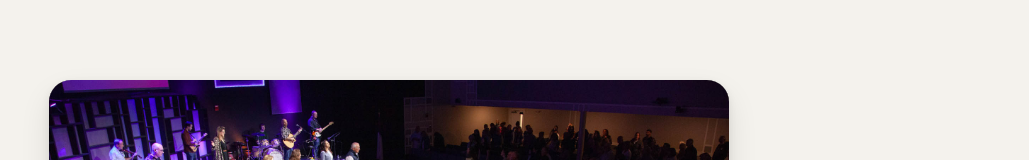
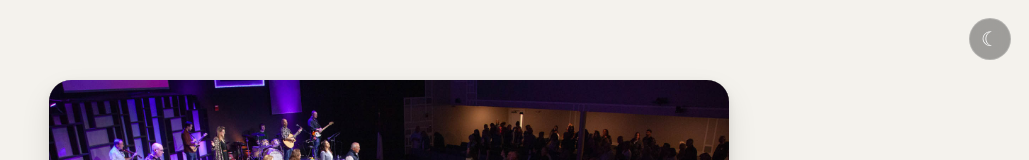
Before and after one commit to Paymvi/Church_Notes_App, a React (Vite) app: page / in a window 1280 px wide. Shown: the top 160 px of the page, without its empty margins (251-1280 px from the left). Built offline with nearby package versions, Linux system fonts and the light colour scheme.

Commit message:
Add light/dark mode toggle

```diff
--- a/src/App.css
+++ b/src/App.css
@@ -1674,7 +1674,6 @@ button {
 
 /* =========================================================
    CLEAN NOTE INPUT TYPOGRAPHY
-   Paste at END of App.css
 ========================================================= */
 
 .note-title-input,
@@ -1715,3 +1714,351 @@ button {
 .note-card-body {
   padding-top: 16px;
 }
+
+
+
+
+/* =========================================================
+   LIGHT + DARK MODE
+========================================================= */
+
+
+/* =========================================================
+   THEME VARIABLES - LIGHT MODE
+========================================================= */
+
+:root {
+  --app-bg: #f4f2ed;
+
+  --surface: #ffffff;
+  --surface-soft: #fafaf7;
+  --surface-hover: #f5f5f0;
+
+  --text-primary: #20231e;
+  --text-secondary: #60655d;
+  --text-muted: #8b8f86;
+
+  --border: #d8d9d2;
+  --divider: #e7e7e1;
+
+  --placeholder: #999d94;
+
+  --accent: #283327;
+  --accent-hover: #344033;
+  --accent-text: #ffffff;
+
+  --empty-bg: rgba(255, 255, 255, 0.38);
+
+  --note-shadow:
+    0 2px 4px rgba(0, 0, 0, 0.025),
+    0 8px 24px rgba(0, 0, 0, 0.035);
+}
+
+
+/* =========================================================
+   THEME VARIABLES — DARK MODE
+========================================================= */
+
+html[data-theme="dark"] {
+  /* Main page background */
+  --app-bg: #0b0c10;
+
+  /* Cards */
+  --surface: #12141b;
+
+  /* Inputs / secondary surfaces */
+  /* --surface-soft: #1f2937; */
+  --surface-soft: #202433;
+
+  /* Hover state */
+  --surface-hover: #252d3a;
+
+  /* Main white text */
+  --text-primary: #f4f6ff;
+
+  /* Secondary text */
+  --text-secondary: rgba(244, 246, 255, 0.78);
+
+  /* Dates / labels / quieter text */
+  --text-muted: rgba(244, 246, 255, 0.62);
+
+  /* Very subtle borders */
+  --border: rgba(255, 255, 255, 0.08);
+
+  /* Separators */
+  --divider: rgba(255, 255, 255, 0.08);
+
+  /* Input placeholder */
+  --placeholder: rgba(244, 246, 255, 0.42);
+
+  /* Keep the Bible app's green identity */
+  --accent: #d7e1d2;
+  --accent-hover: #eef4ea;
+  --accent-text: #182017;
+
+  /* Empty state */
+  --empty-bg: #12141b;
+
+  --note-shadow:
+    0 8px 24px rgba(0, 0, 0, 0.28);
+}
+
+
+/* =========================================================
+   PAGE BACKGROUND
+========================================================= */
+
+html,
+body {
+  background: var(--app-bg);
+}
+
+.app-shell,
+.notes-page {
+  background: var(--app-bg);
+  color: var(--text-primary);
+
+  transition:
+    background 180ms ease,
+    color 180ms ease;
+}
+
+
+/* =========================================================
+   THEME TOGGLE
+========================================================= */
+
+.app-shell {
+  position: relative;
+}
+
+.theme-toggle {
+  position: absolute;
+
+  top: 18px;
+  right: 18px;
+
+  z-index: 50;
+
+  width: 42px;
+  height: 42px;
+
+  padding: 0;
+
+  display: flex;
+  align-items: center;
+  justify-content: center;
+
+  border: 1px solid rgba(255, 255, 255, 0.22);
+  border-radius: 999px;
+
+  background: rgba(20, 20, 20, 0.38);
+  color: #ffffff;
+
+  font-size: 20px;
+  line-height: 1;
+
+  cursor: pointer;
+
+  backdrop-filter: blur(8px);
+  -webkit-backdrop-filter: blur(8px);
+
+  transition:
+    background 150ms ease,
+    transform 150ms ease;
+}
+
+.theme-toggle:hover {
+  background: rgba(20, 20, 20, 0.55);
+}
+
+.theme-toggle:active {
+  transform: scale(0.94);
+}
+
+
+/* HOME PAGE:
+   button isn't sitting over a banner, so make it appropriate
+   for the current theme.
+*/
+
+.home-page ~ .theme-toggle {
+  color: var(--text-primary);
+}
+
+
+/* =========================================================
+   CHURCH DETAIL INFO
+========================================================= */
+
+.church-detail-title h1 {
+  color: var(--text-primary);
+}
+
+.church-detail-title .page-eyebrow {
+  color: var(--text-muted);
+}
+
+
+/* =========================================================
+   SERVICE TIMES
+========================================================= */
+
+.service-time {
+  border-color: var(--border);
+
+  background: var(--surface-soft);
+}
+
+.service-time-label {
+  color: var(--text-muted);
+}
+
+.service-time-value {
+  color: var(--text-primary);
+}
+
+
+/* =========================================================
+   NOTES SECTION
+========================================================= */
+
+.notes-top-row {
+  border-top-color: var(--divider);
+}
+
+.notes-section-heading h2 {
+  color: var(--text-primary);
+}
+
+
+/* =========================================================
+   ADD NOTE BUTTON
+========================================================= */
+
+.add-note-button {
+  background: var(--accent);
+  color: var(--accent-text);
+}
+
+.add-note-button:hover {
+  background: var(--accent-hover);
+}
+
+
+/* =========================================================
+   NOTE CARDS
+========================================================= */
+
+.note-card {
+  border-color: var(--border);
+
+  background: var(--surface);
+
+  box-shadow: var(--note-shadow);
+}
+
+.note-card-open {
+  border-color: var(--border);
+}
+
+.note-card-header {
+  color: var(--text-primary);
+}
+
+.note-card-header:hover {
+  background: var(--surface-hover);
+}
+
+.note-header-text h2 {
+  color: var(--text-primary);
+}
+
+.note-header-text p {
+  color: var(--text-muted);
+}
+
+.note-chevron {
+  color: var(--text-muted);
+}
+
+
+/* =========================================================
+   EXPANDED NOTE
+========================================================= */
+
+.note-card-body {
+  border-top-color: var(--divider);
+
+  background: var(--surface);
+}
+
+
+/* =========================================================
+   NOTE INPUTS
+========================================================= */
+
+.note-title-input,
+.note-date-input,
+.note-textarea {
+  border-color: var(--border) !important;
+
+  background: var(--surface-soft) !important;
+
+  color: var(--text-primary) !important;
+}
+
+
+.note-title-input:focus,
+.note-date-input:focus,
+.note-textarea:focus {
+  border-color: var(--text-muted) !important;
+
+  background: var(--surface) !important;
+}
+
+
+/* Placeholders */
+
+.note-title-input::placeholder,
+.note-date-input::placeholder,
+.note-textarea::placeholder {
+  color: var(--placeholder) !important;
+}
+
+
+/* =========================================================
+   FONT SIZE CONTROLS
+========================================================= */
+
+.inline-font-controls button {
+  border-color: var(--border);
+
+  background: var(--surface-soft);
+  color: var(--text-primary);
+}
+
+.inline-font-controls button:hover {
+  background: var(--surface-hover);
+}
+
+.inline-font-controls span {
+  color: var(--text-muted);
+}
+
+
+/* =========================================================
+   EMPTY NOTES
+========================================================= */
+
+.empty-notes {
+  background: var(--empty-bg);
+}
+
+.empty-notes h2 {
+  color: var(--text-primary);
+}
+
+.empty-notes p {
+  color: var(--text-muted);
+}
--- a/src/App.jsx
+++ b/src/App.jsx
@@ -113,6 +113,45 @@ export default function App() {
   // =========================================================
 
   const [selectedChurchId, setSelectedChurchId] = useState(null);
+
+  // =========================================================
+  // LIGHT / DARK MODE
+  // =========================================================
+
+  const [theme, setTheme] = useState(() => {
+    const savedTheme = localStorage.getItem("bibleNotesTheme");
+
+    // Use the user's saved choice first
+    if (savedTheme === "light" || savedTheme === "dark") {
+      return savedTheme;
+    }
+
+    // Otherwise use the phone/computer's current preference
+    if (
+      window.matchMedia &&
+      window.matchMedia("(prefers-color-scheme: dark)").matches
+    ) {
+      return "dark";
+    }
+
+    return "light";
+  });
+
+
+  useEffect(() => {
+    localStorage.setItem("bibleNotesTheme", theme);
+
+    // Also lets the browser know which theme we're using
+    document.documentElement.setAttribute("data-theme", theme);
+    document.documentElement.style.colorScheme = theme;
+  }, [theme]);
+
+
+  function toggleTheme() {
+    setTheme((currentTheme) =>
+      currentTheme === "light" ? "dark" : "light"
+    );
+  }
 
 
   // =========================================================
@@ -277,6 +316,18 @@ export default function App() {
     return (
       <div className="app-shell">
 
+        <button
+          className="theme-toggle"
+          onClick={toggleTheme}
+          aria-label={
+            theme === "light"
+              ? "Switch to dark mode"
+              : "Switch to light mode"
+          }
+        >
+          {theme === "light" ? "☾" : "☀"}
+        </button>
+
         <main className="home-page">
 
           <header className="page-header">
@@ -355,7 +406,19 @@ export default function App() {
   return (
     <div className="app-shell">
 
-      <main className="notes-page">
+    <button
+      className="theme-toggle"
+      onClick={toggleTheme}
+      aria-label={
+        theme === "light"
+          ? "Switch to dark mode"
+          : "Switch to light mode"
+      }
+    >
+      {theme === "light" ? "☾" : "☀"}
+    </button>
+
+    <main className="notes-page">
 
         <button
           className="back-button"
```
